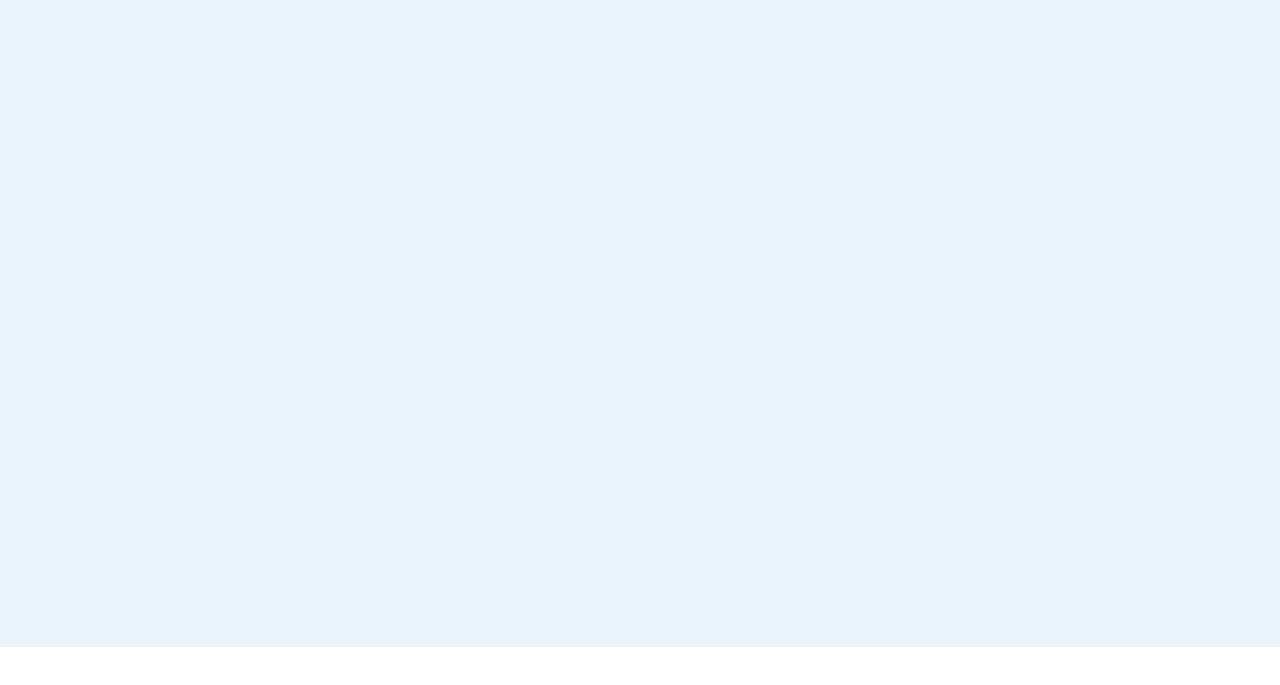
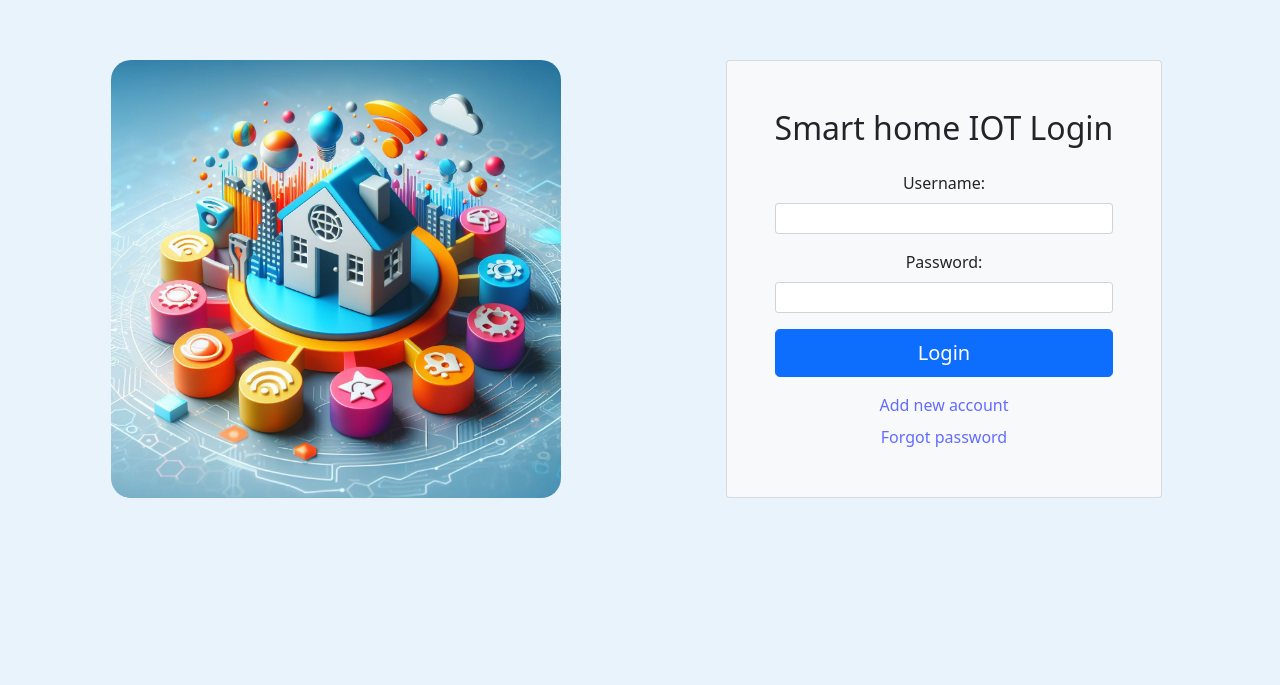
Before and after one commit to minhnguyentuan0212/multidisciplinary-AI-project, a React (Vite) app in the folder webClient/: page /login in a window 1280 px wide. Before the commit this address had no page. Shown: the part 153-838 px from the top of the page. Before the commit the page ends 800 px from the top, so only its background shows below. Built offline with nearby package versions, Linux system fonts and the light colour scheme; a web font is replaced by a local one.

Commit message:
add login page

```diff
--- a/webClient/src/components/Navigator/NavigatorOptions.jsx
+++ b/webClient/src/components/Navigator/NavigatorOptions.jsx
@@ -43,6 +43,6 @@ export const SettingOptions = [
     {
         title: "Logout",
         icon: <span class="material-icons">logout</span>,
-        link: "#"
+        link: "/login"
     }
 ]
--- /dev/null
+++ b/webClient/src/pages/Login.jsx
@@ -0,0 +1,62 @@
+import React, { useState } from 'react';
+import { useNavigate } from 'react-router-dom';
+import logo from '../assets/logo.png'; // Import your logo or image
+
+function Login() {
+    const [username, setUsername] = useState('');
+    const [password, setPassword] = useState('');
+    const navigate = useNavigate();
+
+    const handleLogin = () => {
+        // You can implement your authentication logic here
+        // For now, let's assume username and password are correct
+        // You may want to replace this with actual authentication logic
+        if (username === 'admin' && password === 'password') {
+            // Redirect to Home page after successful login
+            console.log('Authentication successful');
+            localStorage.setItem('isLoggedIn', 'true');
+            console.log(localStorage.getItem('isLoggedIn'));
+            navigate('/');
+        } else {
+            alert('Invalid username or password');
+        }
+    };
+
+    return (
+        <div className="container-fluid">
+            <div className="row vh-100">
+                {/* Left side with image/logo */}
+                <div className="col-md-6 d-flex justify-content-center align-items-center">
+                    <img src={logo} alt="Logo" style={{ maxWidth: '450px', height: 'auto', borderRadius: '20px'}} />
+                </div>
+                {/* Right side with login form */}
+                <div className="col-md-6 d-flex justify-content-center align-items-center">
+                    <div className="card bg-light" style={{ maxWidth: '600px' }}>
+                        <div className="card-body">
+                            <h2 className="card-title text-center mb-4">Smart home IOT Login</h2>
+                            <form>
+                                <div className="mb-3">
+                                    <label htmlFor="username" className="form-label">Username:</label>
+                                    <input type="text" id="username" className="form-control form-control-sm" value={username} onChange={(e) => setUsername(e.target.value)} />
+                                </div>
+                                <div className="mb-3">
+                                    <label htmlFor="password" className="form-label">Password:</label>
+                                    <input type="password" id="password" className="form-control form-control-sm" value={password} onChange={(e) => setPassword(e.target.value)} />
+                                </div>
+                                <div className="d-grid mb-3">
+                                    <button type="button" className="btn btn-primary btn-lg" onClick={handleLogin}>Login</button>
+                                </div>
+                                <div className="d-grid gap-2">
+                                    <a href="#" className="text-decoration-none">Add new account</a>
+                                    <a href="#" className="text-decoration-none">Forgot password</a>
+                                </div>
+                            </form>
+                        </div>
+                    </div>
+                </div>
+            </div>
+        </div>
+    );
+}
+
+export default Login;
--- a/webClient/src/routes/WebRoute.jsx
+++ b/webClient/src/routes/WebRoute.jsx
@@ -1,22 +1,53 @@
-import { Route, Routes, BrowserRouter } from "react-router-dom";
-import Home from "../pages/Home";
-import App from "../App";
-import Insights from "../pages/InSight";
-import AudioRecorders from "../module-AI/test";
-// import VoiceRecorder from "../module-AI/test";
+/* import {Route, Routes, BrowserRouter} from 'react-router-dom'
+import Home from '../pages/Home'
+import App from '../App';
+import Insights from '../pages/InSight';
 
-function WebRouter() {
+function WebRouter(){
     return (
         <BrowserRouter>
             <Routes>
-        <Route path="/" element={<App></App>}>
-          <Route path="InSights" element={<Insights></Insights>} />
+                <Route path='/' element={<App></App>}>
+                    <Route path='InSights' element={<Insights></Insights>}/>
                     <Route index element={<Home></Home>} />
                 </Route>
-        <Route path="test" element={<AudioRecorders></AudioRecorders>}></Route>
+            </Routes>
+        </BrowserRouter>
+    )
+} */
+
+import React from 'react';
+import { Route, Routes, BrowserRouter, Navigate} from 'react-router-dom';
+import Home from '../pages/Home';
+import App from '../App';
+import Insights from '../pages/InSight';
+import Login from '../pages/Login'; // Import the Login component
+
+
+function WebRouter() {
+    localStorage.removeItem('isLoggedIn');
+    // Initialize isLoggedIn to false if it's not already set in localStorage
+    if (localStorage.getItem('isLoggedIn') === null) {
+        localStorage.setItem('isLoggedIn', 'false');
+    }
+    return (
+        <BrowserRouter>
+            <Routes>
+                <Route path="/login" element={<Login />} />
+                <Route path="/" element={<App />}>
+                    <Route index element={<ProtectedRoute />} />
+                    <Route path="insights" element={<ProtectedRoute />} />
+                </Route>
             </Routes>
         </BrowserRouter>
     );
 }
 
+function ProtectedRoute() {
+    const isLoggedIn = localStorage.getItem('isLoggedIn') === 'true';
+    console.log("Inside ProtectedRoute");
+    console.log('isLoggedIn:', isLoggedIn);
+    return isLoggedIn ? <Home /> : <Navigate to="/login" />;
+}
+
 export default WebRouter;
```
Also changed, not shown: webClient/src/assets/logo.png (added). Lines whose indentation alone changed are shown as unchanged.
